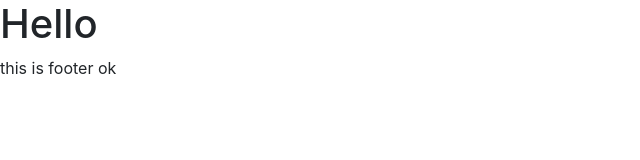
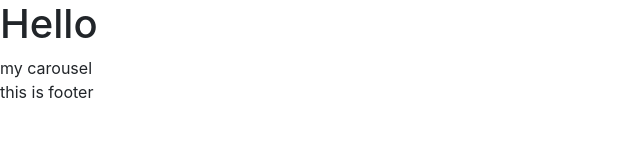
Before and after one commit to phamdanhdev/fe53-demo-git, a plain HTML site: page index.html in a window 1280 px wide. Shown: the whole page, without its empty margins (0-640 px from the left). Drawn offline with nearby package versions, Linux system fonts and the light colour scheme.

Commit message:
carousel

```diff
--- a/index.html
+++ b/index.html
@@ -17,7 +17,8 @@
 
     </header>
     <h1>Hello</h1>
-    <footer>this is footer ok</footer>
+    <section>my carousel</section>
+    <footer>this is footer</footer>
 
     <!-- Optional JavaScript -->
     <!-- jQuery first, then Popper.js, then Bootstrap JS -->
```
